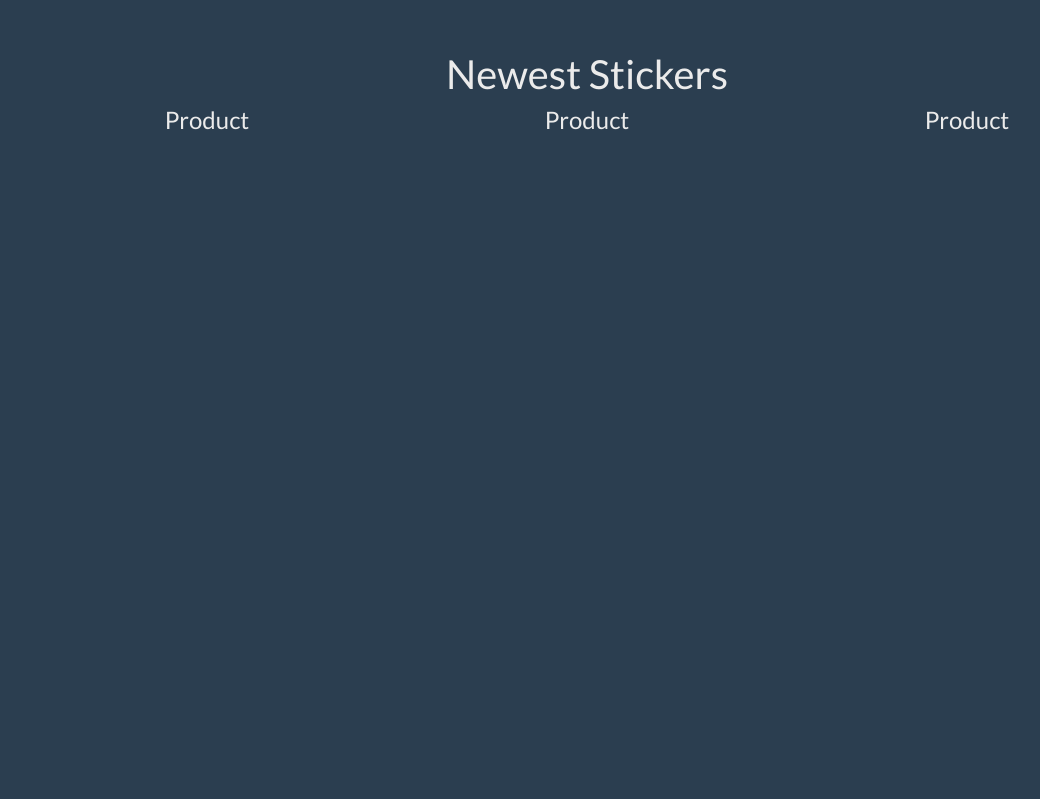
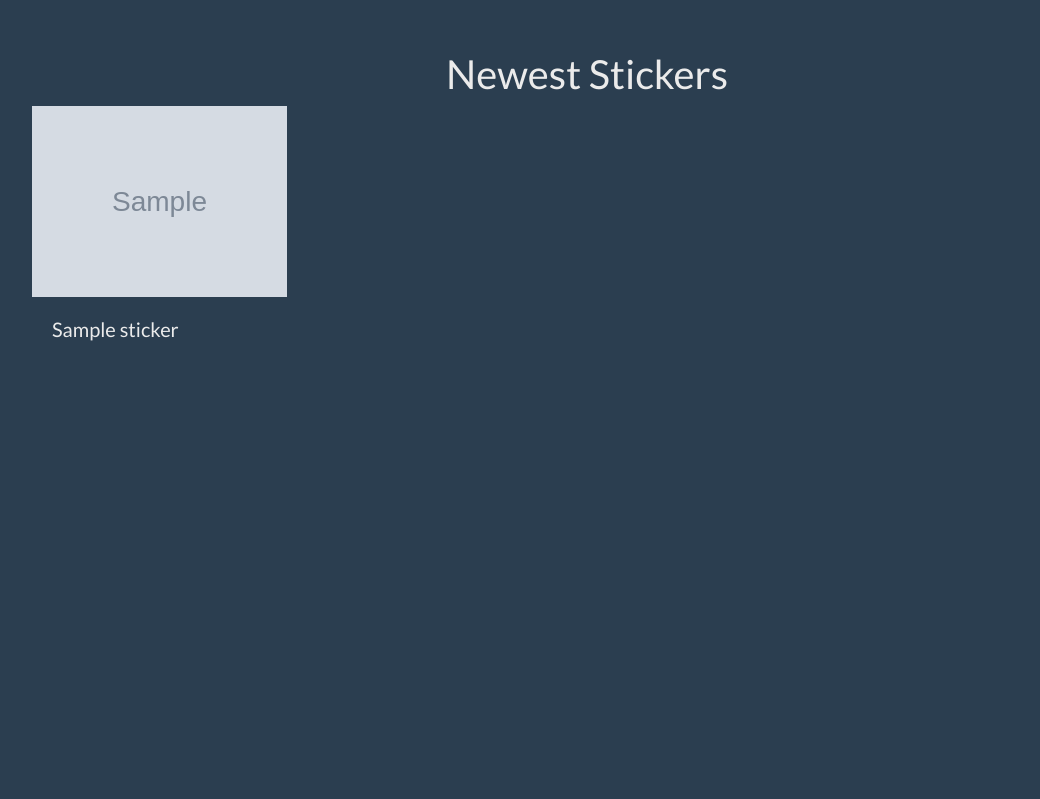
Before and after one commit to John-E5/Dev-Stickers, a Django app: page / in a window 1280 px wide. Shown: the part 800-1599 px from the top of the page, without its empty margins (53-1093 px from the left). Run offline with Django 3.2, Linux system fonts and the light colour scheme; tables that the repository leaves empty hold one stand-in row (values such as "Sample post"); grey boxes marked "Sample" are stand-in pictures; some libraries are stand-ins or nearby versions.

Commit message:
Added sticker query to view to add stickers to landing page

```diff
--- a/landing/templates/index.html
+++ b/landing/templates/index.html
@@ -14,31 +14,18 @@
         </div>
     </section>
 
-    <section class="products">
+    <section class="stickers">
         <div class="container">
             <h1 class="text-center">Newest Stickers</h1>
             <div class="row">
-                <div class="col-md-4">
-                    <div class="card">
-                        <div class="card-title text-center">
-                            <h4>Product</h4>
-                        </div>
+                {% for sticker in stickers %}
+                <div class="col-md-3">
+                    <img src="{{ MEDIA_URL }}{{ sticker.image }}" class="card-img-top" alt="sticker image">
+                    <div class="card-body">
+                        <h5 class="card-title">{{ sticker.name }}</h5>
                     </div>
                 </div>
-                <div class="col-md-4">
-                    <div class="card">
-                        <div class="card-title text-center">
-                            <h4>Product</h4>
-                        </div>
-                    </div>
-                </div>
-                <div class="col-md-4">
-                    <div class="card">
-                        <div class="card-title text-center">
-                            <h4>Product</h4>
-                        </div>
-                    </div>
-                </div>
+                {% endfor %}
             </div>
         </div>
     </section>
@@ -62,19 +49,6 @@
                     </div>
                 </div>
                 {% endfor %}
-                {% comment %}<div class="col-md-6 card text-center">
-                    <div class="card-header">
-                        Featured
-                    </div>
-                    <div class="card-body">
-                        <h5 class="card-title">Special title treatment</h5>
-                        <p class="card-text">With supporting text below as a natural lead-in to additional content.</p>
-                        <a href="#" class="btn btn-primary">Go somewhere</a>
-                    </div>
-                    <div class="card-footer text-muted">
-                        2 days ago
-                    </div>
-                </div>{% endcomment %}
             </div>
         </div>
     </section>
--- a/landing/views.py
+++ b/landing/views.py
@@ -1,5 +1,6 @@
 from django.shortcuts import render
 from posts.models import Post
+from stickers.models import Sticker
 
 
 def index(request):
@@ -9,5 +10,6 @@ def index(request):
         newest stickers
         latest posts
     """
+    stickers = Sticker.objects.all()[:4]
     posts = Post.objects.all().order_by('created_date')[:2]
-    return render(request, 'index.html', {'posts': posts})
+    return render(request, 'index.html', {'posts': posts, 'stickers': stickers})
```
